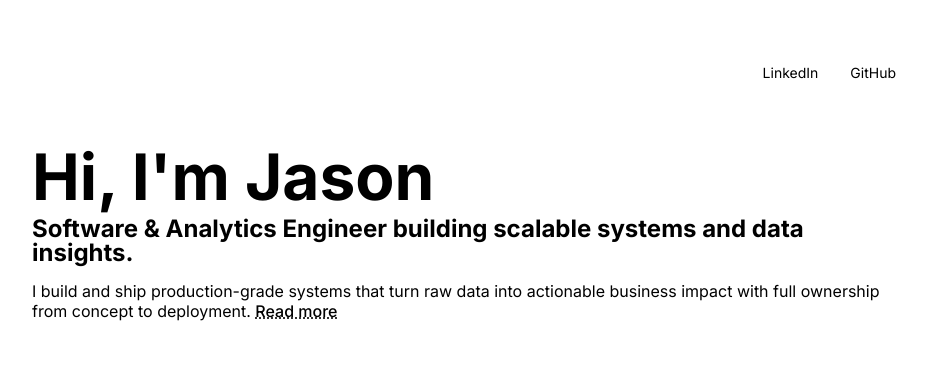
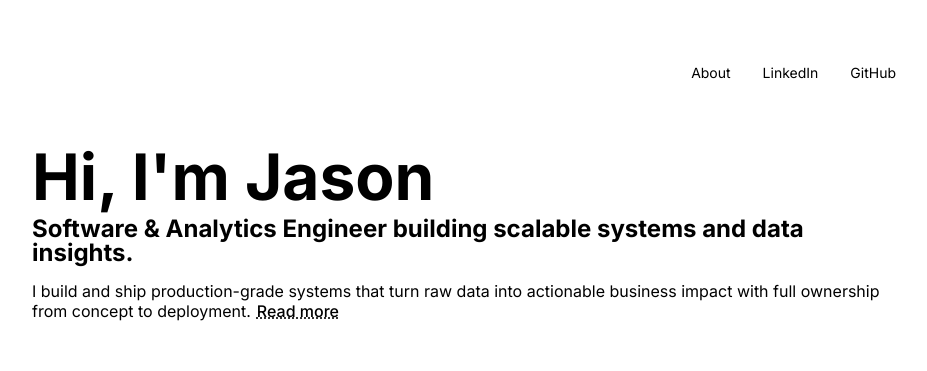
Before and after one commit to jasonniebauer/jasonniebauer.github.io, a React (Vite) app: page / in a window 1280 px wide. Shown: the top 371 px of the page, without its empty margins (176-1103 px from the left). Built offline with nearby package versions, Linux system fonts and the light colour scheme.

Commit message:
Add link to About section in navbar

```diff
--- a/src/App.jsx
+++ b/src/App.jsx
@@ -1,3 +1,4 @@
+import { useState } from 'react';
 import NavBar from './components/NavBar.jsx';
 import About from './components/About.jsx';
 import Projects from './components/Projects.jsx';
@@ -7,7 +8,19 @@ import Footer from './components/Footer.jsx';
 import './App.css';
 
 const App = () => {
+  const [isAboutRevealed, setAboutSectionReveal] = useState(false);
+
+  const handleAboutSectionReveal = () => {
+    if (!isAboutRevealed) {
+      setAboutSectionReveal(!isAboutRevealed);
+    }
+  }
+
   const links = [
+    {
+      title: 'About',
+      url: '#about',
+    },
     {
       title: 'LinkedIn',
       url: 'https://www.linkedin.com/in/jasonniebauer/',
@@ -19,13 +32,20 @@ const App = () => {
   ];
 
   const navigationLinks = links.map(link =>
-    <a key={link.title} href={link.url}>{link.title}</a>
+    <a
+      key={link.title}
+      href={link.url}
+      onClick={link.title === 'About' ? handleAboutSectionReveal : null}
+    >{link.title}</a>
   );
 
   return (
     <div className="container">
       <NavBar navLinks={navigationLinks} />
-      <About />
+      <About
+        isAboutSectionVisible={isAboutRevealed}
+        showAboutSection={handleAboutSectionReveal}
+      />
       <Projects />
       <Skills />
       <Experience />
--- a/src/components/About.jsx
+++ b/src/components/About.jsx
@@ -1,19 +1,15 @@
 import { useState } from 'react';
 
-const About = () => {
-    const [isVisible, setIsVisible] = useState(false);
-
-    const toggleVisibility = () => {
-        setIsVisible(!isVisible);
-    };
-
+const About = (props) => {
     return (
         <section id="about">
             <h1 className="title">Hi, I'm Jason</h1>
             <h2 className="subtitle">Software & Analytics Engineer building scalable systems and data insights.</h2>
             <div className="about-text">
-                <p>I build and ship production-grade systems that turn raw data into actionable business impact with full ownership from concept to deployment. <span onClick={toggleVisibility} className={`about-read-more-link ${isVisible ? '' : 'visible'}`}>Read more</span></p>
-                <div className={`about-read-more ${isVisible ? 'visible' : ''}`}>
+                <p>I build and ship production-grade systems that turn raw data into actionable business impact with full ownership from concept to deployment.
+                    <span onClick={props.showAboutSection} className={`about-read-more-link ${props.isAboutSectionVisible ? '' : 'visible'}`}>Read more</span>
+                </p>
+                <div className={`about-read-more ${props.isAboutSectionVisible ? 'visible' : ''}`}>
                     <p>As a versatile, self-taught engineer, I combine full-stack development, API design, data pipelines, and analytics engineering to create scalable, interconnected solutions in fast-paced environments. I thrive where rapid integrations, evolving tech stacks, and data-driven decisions are the norm to deliver reliable systems with minimal oversight.</p>
                     <p>My projects span real-time dashboards, interactive analytics platforms, and transparency tools that all feature robust data ingestion, transformation, and intuitive UIs that enable faster insights and better decisions.</p>
                     <p>Passionate about the full data lifecycle, I design optimized pipelines that reduce cleanup overhead and accelerate analysis. Using Python, SQL, and modern tools, I transform diverse data sources into clean, modeled datasets ready for reporting, causal inference, or predictive modeling.</p>
--- a/src/index.css
+++ b/src/index.css
@@ -221,6 +221,7 @@ ol, ul {
     text-decoration-style: dotted;
     opacity: 0;
     transition: opacity 0.2s ease-in-out, max-height 0.2s ease-in-out;
+    margin-left: 0.375rem;
 }
 .about-read-more-link:hover {
     cursor: pointer;
```
Lines whose indentation alone changed are shown as unchanged.
